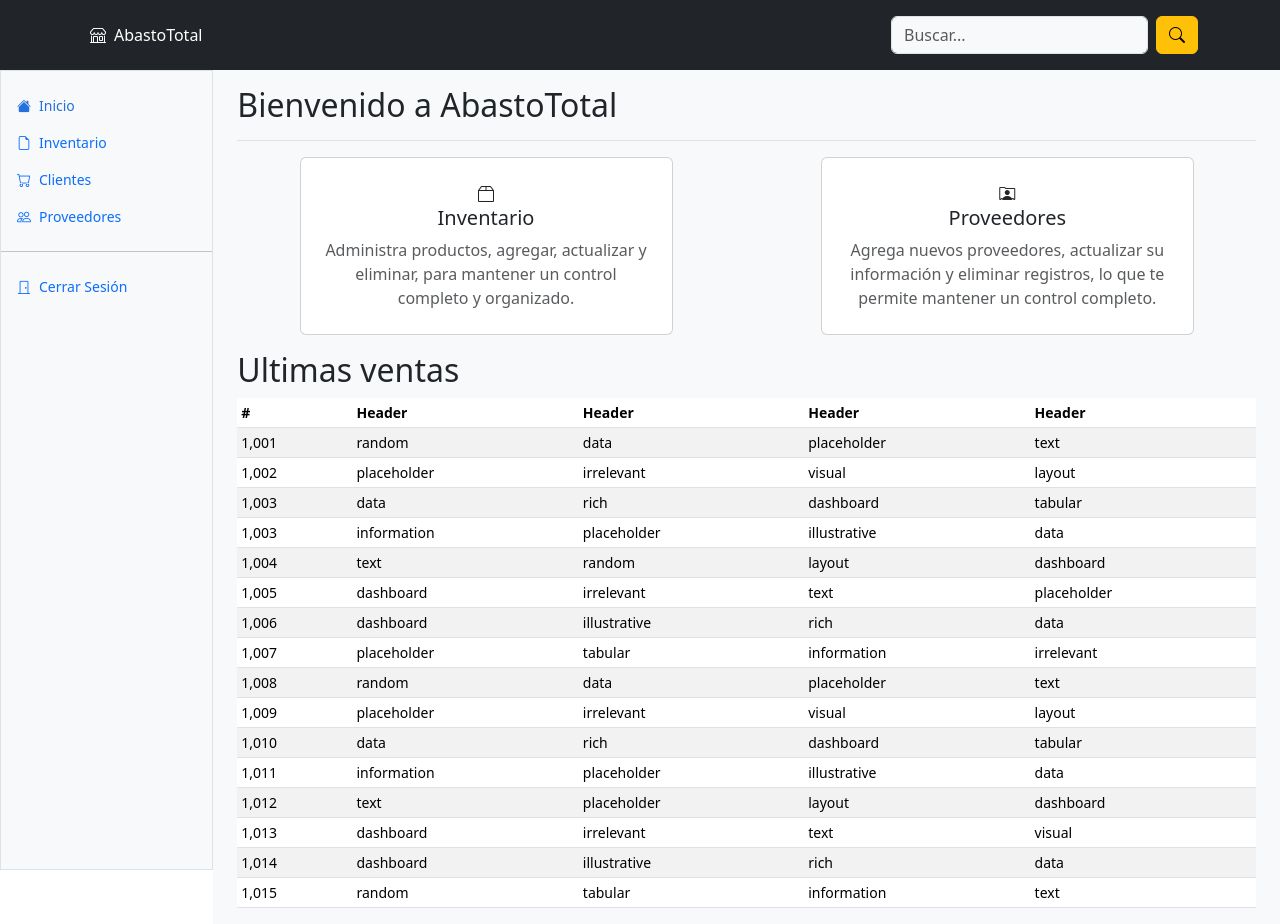
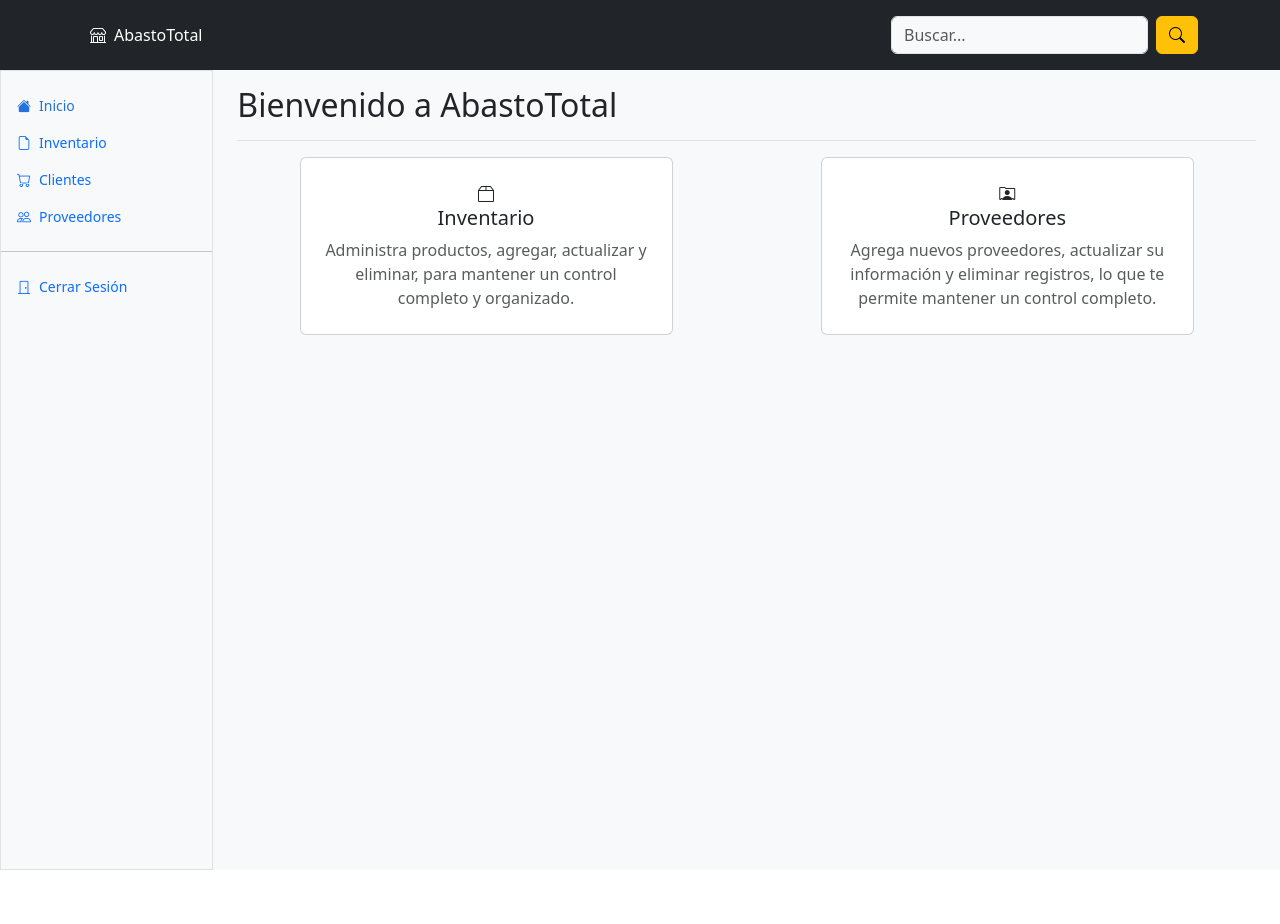
Before and after one commit to Erick-Hernandez-Ortega/AbastoTotal, an Angular app: page /dashboard in a window 1280 px wide. After the commit the page ends 870 px from the top, so only its background shows below. Built offline with nearby package versions, Linux system fonts and the light colour scheme; no server answers; sample sign-in values are in the browser's storage.

Commit message:
Se borra un componente

```diff
--- a/src/app/app.module.ts
+++ b/src/app/app.module.ts
@@ -12,7 +12,6 @@ import { FormsModule } from '@angular/forms';
 import { ModalComponent } from './components/modal/modal.component';
 import { DashboardComponent } from './components/dashboard/dashboard.component';
 import { HeaderComponent } from './components/header/header.component';
-import { TableDashboardComponent } from './components/table-dashboard/table-dashboard.component';
 import { InventoryComponent } from './components/inventory/inventory.component';
 import { InventoryTableComponent } from './components/inventory-table/inventory-table.component';
 import { InventoryButtonsComponent } from './components/inventory/inventory-buttons/inventory-buttons.component';
@@ -34,7 +33,6 @@ import { TableCustomersComponent } from './components/table-customers/table-cust
     ModalComponent,
     DashboardComponent,
     HeaderComponent,
-    TableDashboardComponent,
     InventoryComponent,
     InventoryTableComponent,
     InventoryButtonsComponent,
--- a/src/app/components/dashboard/dashboard.component.html
+++ b/src/app/components/dashboard/dashboard.component.html
@@ -72,9 +72,6 @@
           </div>
         </div>
       </div>
-
-      <h2>Ultimas ventas</h2>
-      <app-table-dashboard></app-table-dashboard>
     </main>
   </div>
 </div>
--- a/src/app/components/table-dashboard/table-dashboard.component.html
+++ /dev/null
@@ -1,127 +0,0 @@
-<div class="table-responsive small">
-  <table class="table table-striped table-sm">
-    <thead>
-      <tr>
-        <th scope="col">#</th>
-        <th scope="col">Header</th>
-        <th scope="col">Header</th>
-        <th scope="col">Header</th>
-        <th scope="col">Header</th>
-      </tr>
-    </thead>
-    <tbody>
-      <tr>
-        <td>1,001</td>
-        <td>random</td>
-        <td>data</td>
-        <td>placeholder</td>
-        <td>text</td>
-      </tr>
-      <tr>
-        <td>1,002</td>
-        <td>placeholder</td>
-        <td>irrelevant</td>
-        <td>visual</td>
-        <td>layout</td>
-      </tr>
-      <tr>
-        <td>1,003</td>
-        <td>data</td>
-        <td>rich</td>
-        <td>dashboard</td>
-        <td>tabular</td>
-      </tr>
-      <tr>
-        <td>1,003</td>
-        <td>information</td>
-        <td>placeholder</td>
-        <td>illustrative</td>
-        <td>data</td>
-      </tr>
-      <tr>
-        <td>1,004</td>
-        <td>text</td>
-        <td>random</td>
-        <td>layout</td>
-        <td>dashboard</td>
-      </tr>
-      <tr>
-        <td>1,005</td>
-        <td>dashboard</td>
-        <td>irrelevant</td>
-        <td>text</td>
-        <td>placeholder</td>
-      </tr>
-      <tr>
-        <td>1,006</td>
-        <td>dashboard</td>
-        <td>illustrative</td>
-        <td>rich</td>
-        <td>data</td>
-      </tr>
-      <tr>
-        <td>1,007</td>
-        <td>placeholder</td>
-        <td>tabular</td>
-        <td>information</td>
-        <td>irrelevant</td>
-      </tr>
-      <tr>
-        <td>1,008</td>
-        <td>random</td>
-        <td>data</td>
-        <td>placeholder</td>
-        <td>text</td>
-      </tr>
-      <tr>
-        <td>1,009</td>
-        <td>placeholder</td>
-        <td>irrelevant</td>
-        <td>visual</td>
-        <td>layout</td>
-      </tr>
-      <tr>
-        <td>1,010</td>
-        <td>data</td>
-        <td>rich</td>
-        <td>dashboard</td>
-        <td>tabular</td>
-      </tr>
-      <tr>
-        <td>1,011</td>
-        <td>information</td>
-        <td>placeholder</td>
-        <td>illustrative</td>
-        <td>data</td>
-      </tr>
-      <tr>
-        <td>1,012</td>
-        <td>text</td>
-        <td>placeholder</td>
-        <td>layout</td>
-        <td>dashboard</td>
-      </tr>
-      <tr>
-        <td>1,013</td>
-        <td>dashboard</td>
-        <td>irrelevant</td>
-        <td>text</td>
-        <td>visual</td>
-      </tr>
-      <tr>
-        <td>1,014</td>
-        <td>dashboard</td>
-        <td>illustrative</td>
-        <td>rich</td>
-        <td>data</td>
-      </tr>
-      <tr>
-        <td>1,015</td>
-        <td>random</td>
-        <td>tabular</td>
-        <td>information</td>
-        <td>text</td>
-      </tr>
-    </tbody>
-  </table>
-</div>
--- a/src/app/components/table-dashboard/table-dashboard.component.ts
+++ /dev/null
@@ -1,15 +0,0 @@
-import { Component, OnInit } from '@angular/core';
-
-@Component({
-  selector: 'app-table-dashboard',
-  templateUrl: './table-dashboard.component.html',
-  styleUrls: ['./table-dashboard.component.css']
-})
-export class TableDashboardComponent implements OnInit {
-
-  constructor() { }
-
-  ngOnInit() {
-  }
-
-}
```
Also changed, not shown: src/app/components/table-dashboard/table-dashboard.component.css (deleted).
